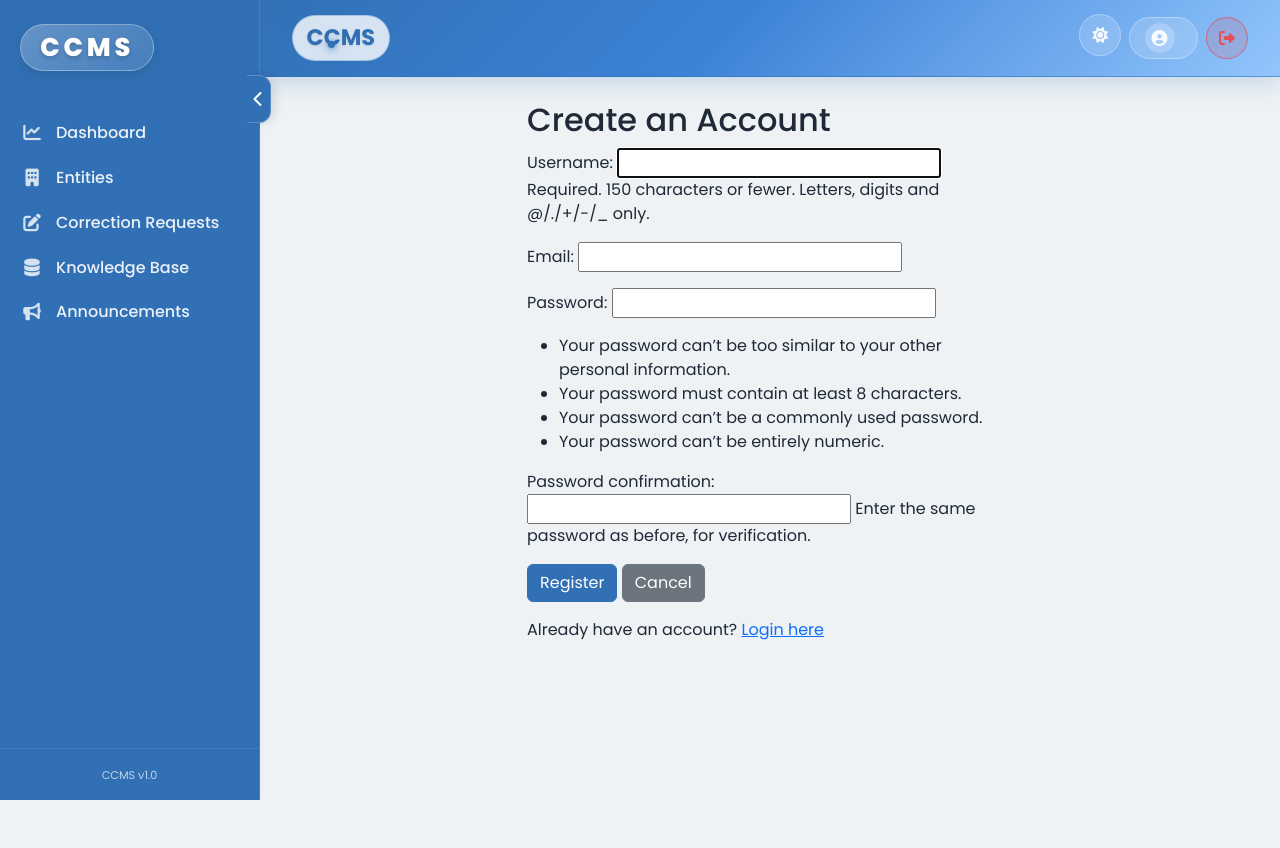
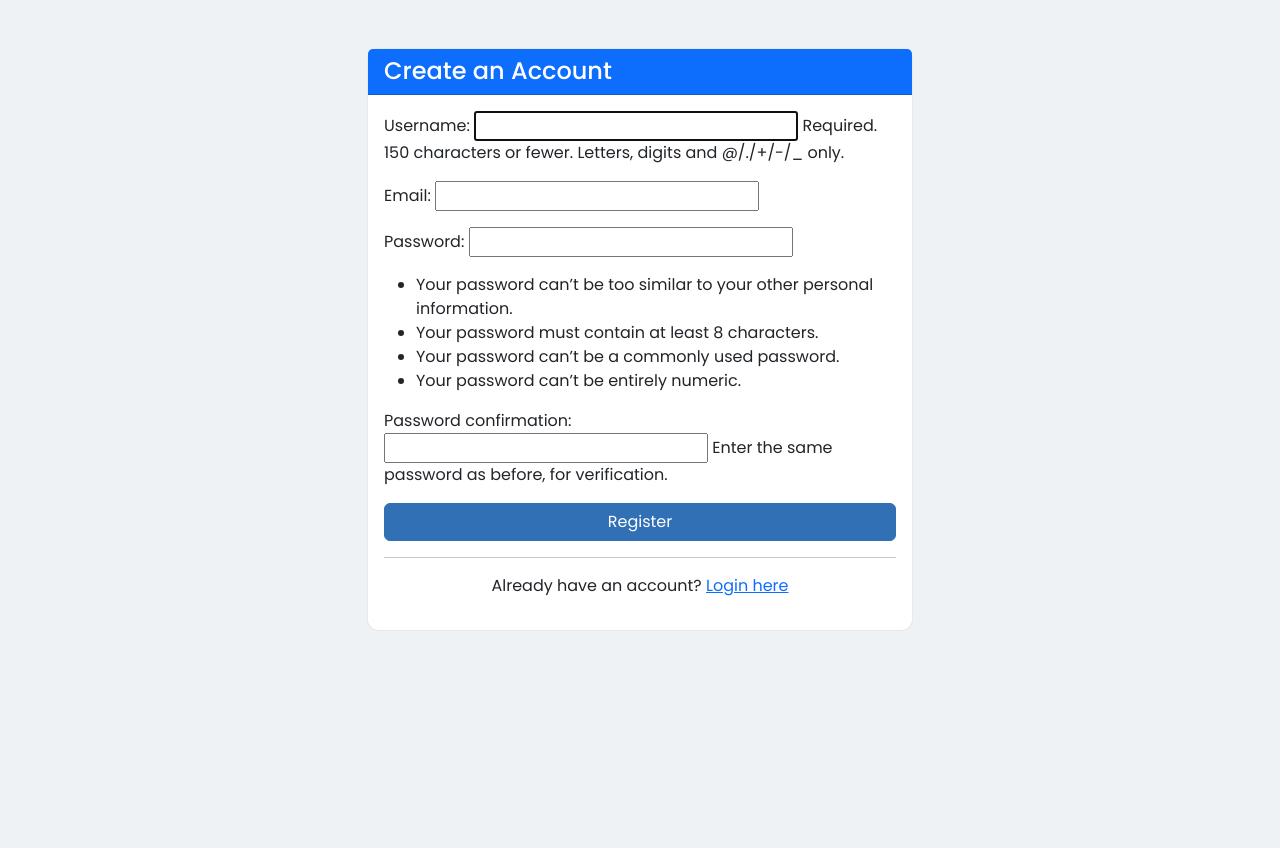
Before and after one commit to abutilmis/call-center-system, a Django app: page /register/ in a window 1280 px wide. Before the commit the page ends 800 px from the top, so only its background shows below. Run offline with Django 5.2, Linux system fonts and the light colour scheme.

Commit message:
Fix sidebar visibility on auth pages; use icons instead of images

```diff
--- /dev/null
+++ b/core/templates/auth_base.html
@@ -0,0 +1,27 @@
+{% load static %}
+<!DOCTYPE html>
+<html lang="en">
+<head>
+    <meta charset="UTF-8">
+    <meta name="viewport" content="width=device-width, initial-scale=1.0">
+    <title>Call Center Management System</title>
+    <link href="https://cdn.jsdelivr.net/npm/bootstrap@5.3.0/dist/css/bootstrap.min.css" rel="stylesheet">
+    <link rel="stylesheet" href="https://cdnjs.cloudflare.com/ajax/libs/font-awesome/6.0.0-beta3/css/all.min.css">
+    <link rel="stylesheet" href="{% static 'css/ccms.css' %}">
+</head>
+<body>
+    <div class="container mt-5">
+        {% if messages %}
+            {% for message in messages %}
+                <div class="alert alert-{{ message.tags }} alert-dismissible fade show" role="alert">
+                    {{ message }}
+                    <button type="button" class="btn-close" data-bs-dismiss="alert"></button>
+                </div>
+            {% endfor %}
+        {% endif %}
+        {% block content %}{% endblock %}
+    </div>
+    <script src="https://cdn.jsdelivr.net/npm/bootstrap@5.3.0/dist/js/bootstrap.bundle.min.js"></script>
+    {% block extra_js %}{% endblock %}
+</body>
+</html>
--- a/core/templates/registration/register.html
+++ b/core/templates/registration/register.html
@@ -1,15 +1,25 @@
-{% extends 'base.html' %}
+{% extends 'auth_base.html' %}
+{% load static %}
+
 {% block content %}
 <div class="row justify-content-center">
     <div class="col-md-6">
-        <h2>Create an Account</h2>
-        <form method="post">
-            {% csrf_token %}
-            {{ form.as_p }}
-            <button type="submit" class="btn btn-primary">Register</button>
-            <a href="{% url 'login' %}" class="btn btn-secondary">Cancel</a>
-        </form>
-        <p class="mt-3">Already have an account? <a href="{% url 'login' %}">Login here</a></p>
+        <div class="card">
+            <div class="card-header bg-primary text-white">
+                <h4 class="mb-0">Create an Account</h4>
+            </div>
+            <div class="card-body">
+                <form method="post">
+                    {% csrf_token %}
+                    {{ form.as_p }}
+                    <button type="submit" class="btn btn-primary w-100">Register</button>
+                </form>
+                <hr>
+                <p class="text-center mt-3">
+                    Already have an account? <a href="{% url 'login' %}">Login here</a>
+                </p>
+            </div>
+        </div>
     </div>
 </div>
 {% endblock %}
```
Also changed, not shown: core/templates/registration/login.html (+8 -7 lines).
